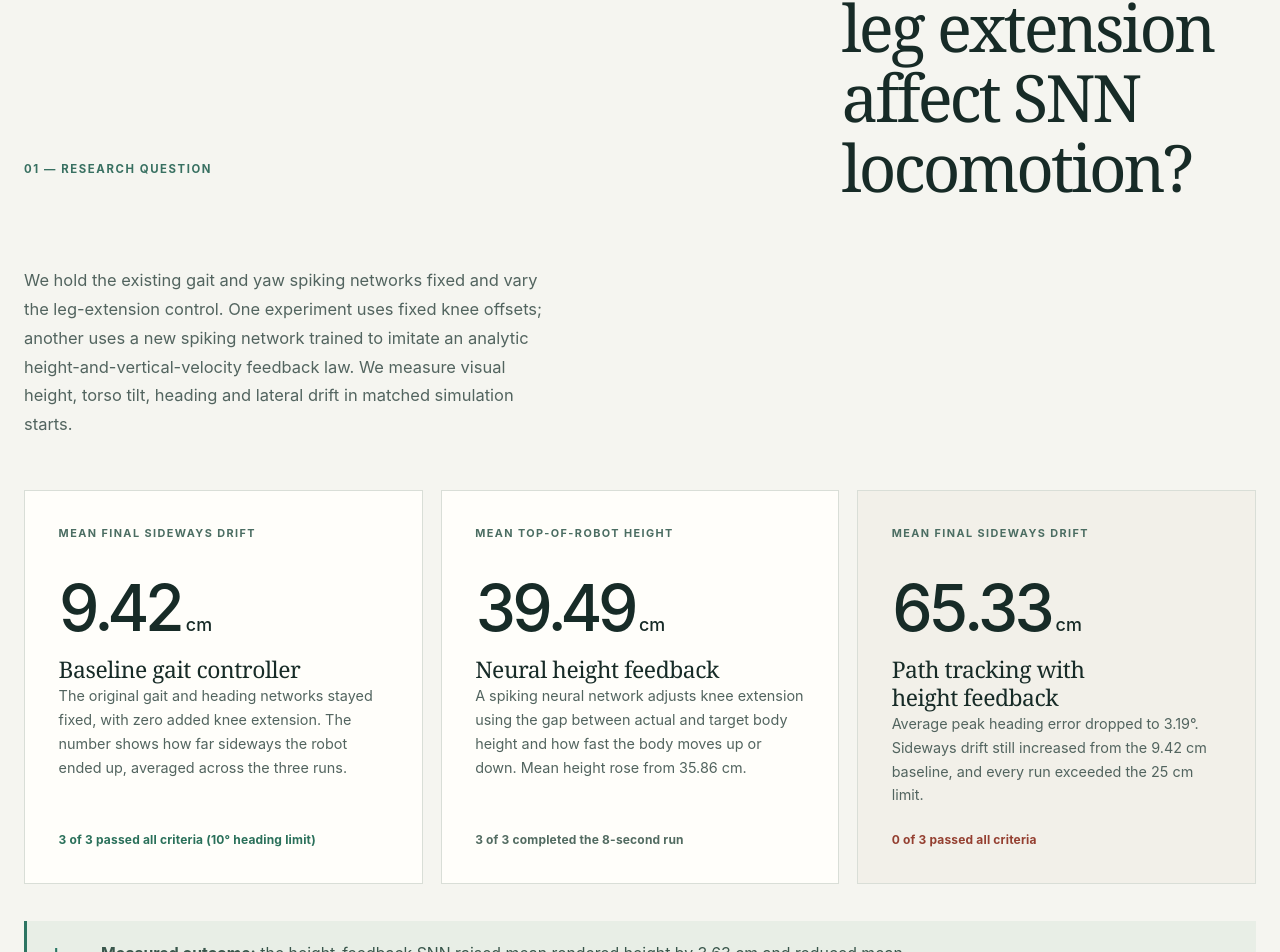
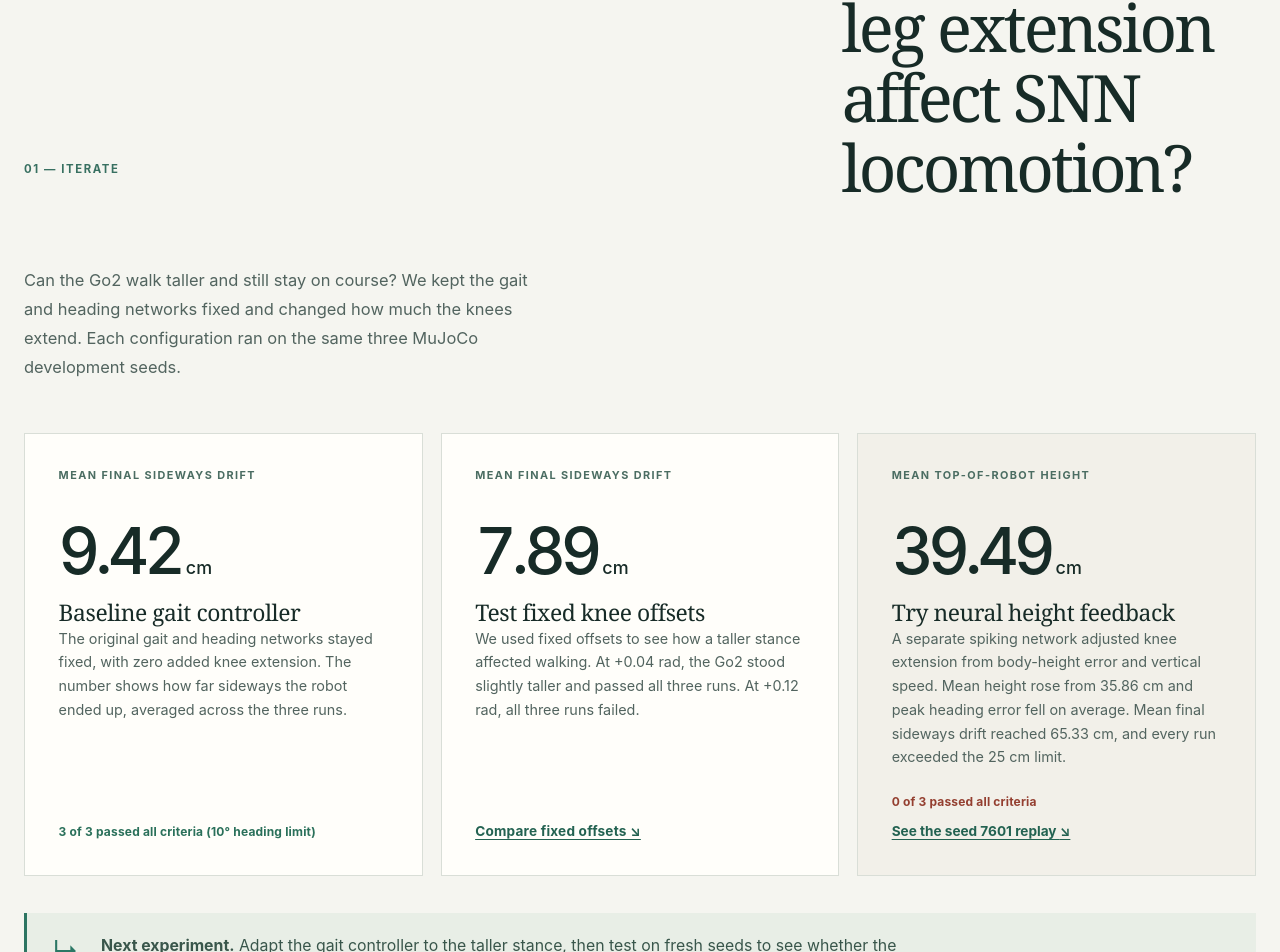
Before and after one commit to MoiseIranejeje/NeuroStride_Starter, a React (Vite) app in the folder dashboard/: page / in a window 1280 px wide. Shown: the part 959-1911 px from the top of the page. Built offline with nearby package versions, Linux system fonts and the light colour scheme; no server answers.

Commit message:
Tell the Go2 Iterate research story

```diff
--- a/dashboard/src/main.tsx
+++ b/dashboard/src/main.tsx
@@ -79,6 +79,7 @@ function modeLabel(mode: string) {
 }
 
 const original = upright.find(row => row.mode === 'baseline')!
+const smallOffset = scan.find(row => row.mode === 'fixed04')!
 const neural = upright.find(row => row.mode === 'neural')!
 
 function App() {
@@ -98,7 +99,7 @@ function App() {
             <span>NEURO<span className="brand-weight">STRIDE</span></span>
           </a>
           <nav aria-label="Site navigation" className="site-nav">
-            <a href="#story">Research question</a>
+            <a href="#story">Iterate</a>
             <a href="#results">Results</a>
             <a href="#methods">Protocol</a>
             <a href="#episodes">Recordings</a>
@@ -115,7 +116,7 @@ function App() {
               <h1 id="hero-heading">Spiking neural control<br /><em>of Unitree Go2.</em></h1>
               <p className="hero-description">We investigate whether spiking neural network (SNN) controllers can maintain forward locomotion, heading, and lateral path accuracy as the Go2 leg posture changes. The experiments compare fixed knee-extension offsets with a separately trained spiking height-feedback controller in MuJoCo.</p>
               <div className="hero-actions">
-                <a className="primary-link" href="#story">Research question <span aria-hidden="true">↘</span></a>
+                <a className="primary-link" href="#story">Explore the iterations <span aria-hidden="true">↘</span></a>
               </div>
             </div>
             <div className="hero-visuals">
@@ -144,9 +145,9 @@ function App() {
 
         <section className="story-section container section" id="story" aria-labelledby="story-title">
           <div className="section-intro">
-            <p className="eyebrow section-index">01 — RESEARCH QUESTION</p>
+            <p className="eyebrow section-index">01 — ITERATE</p>
             <h2 id="story-title">How does leg extension<br />affect SNN locomotion?</h2>
-            <p className="section-lede">We hold the existing gait and yaw spiking networks fixed and vary the leg-extension control. One experiment uses fixed knee offsets; another uses a new spiking network trained to imitate an analytic height-and-vertical-velocity feedback law. We measure visual height, torso tilt, heading and lateral drift in matched simulation starts.</p>
+            <p className="section-lede">Can the Go2 walk taller and still stay on course? We kept the gait and heading networks fixed and changed how much the knees extend. Each configuration ran on the same three MuJoCo development seeds.</p>
           </div>
           <div className="story-grid">
             <article className="story-card">
@@ -157,21 +158,25 @@ function App() {
               <span className="card-outcome positive">3 of 3 passed all criteria (10° heading limit)</span>
             </article>
             <article className="story-card">
+              <span className="card-step">MEAN FINAL SIDEWAYS DRIFT</span>
+              <strong className="card-number">{fmtCm(smallOffset.mean_abs_final_y_m)}<small> cm</small></strong>
+              <h3>Test fixed knee offsets</h3>
+              <p>We used fixed offsets to see how a taller stance affected walking. At +0.04 rad, the Go2 stood slightly taller and passed all three runs. At +0.12 rad, all three runs failed.</p>
+              <a className="card-outcome story-link" href="#results" onClick={() => {
+                setStudyId('extension_scan')
+                setMetricId('drift')
+              }}>Compare fixed offsets <span aria-hidden="true">↘</span></a>
+            </article>
+            <article className="story-card story-card-critical">
               <span className="card-step">MEAN TOP-OF-ROBOT HEIGHT</span>
               <strong className="card-number">{fmtCm(neural.mean_visual_top_height_m)}<small> cm</small></strong>
-              <h3>Neural height feedback</h3>
-              <p>A spiking neural network adjusts knee extension using the gap between actual and target body height and how fast the body moves up or down. Mean height rose from 35.86 cm.</p>
-              <span className="card-outcome neutral">3 of 3 completed the 8-second run</span>
-            </article>
-            <article className="story-card story-card-critical">
-              <span className="card-step">MEAN FINAL SIDEWAYS DRIFT</span>
-              <strong className="card-number">{fmtCm(neural.mean_abs_final_y_m)}<small> cm</small></strong>
-              <h3>Path tracking with height feedback</h3>
-              <p>Average peak heading error dropped to 3.19°. Sideways drift still increased from the 9.42 cm baseline, and every run exceeded the 25 cm limit.</p>
+              <h3>Try neural height feedback</h3>
+              <p>A separate spiking network adjusted knee extension from body-height error and vertical speed. Mean height rose from {fmtCm(original.mean_visual_top_height_m)} cm and peak heading error fell on average. Mean final sideways drift reached {fmtCm(neural.mean_abs_final_y_m)} cm, and every run exceeded the 25 cm limit.</p>
               <span className="card-outcome negative">0 of 3 passed all criteria</span>
+              <a className="story-link" href="#episodes">See the seed 7601 replay <span aria-hidden="true">↘</span></a>
             </article>
           </div>
-          <div className="insight-line"><span aria-hidden="true">↳</span><p><strong>Measured outcome:</strong> the height-feedback SNN raised mean rendered height by 3.63 cm and reduced mean peak yaw from 7.58° to 3.19°, while mean final lateral displacement increased from 9.42 cm to 65.33 cm. The combined straight-walking task failed (0/3 runs).</p></div>
+          <div className="insight-line"><span aria-hidden="true">↳</span><p><strong>Next experiment.</strong> Adapt the gait controller to the taller stance, then test on fresh seeds to see whether the Go2 can maintain its height and stay within the heading and sideways-drift limits.</p></div>
         </section>
 
         <section className="lab-section" id="results" aria-labelledby="results-title">
@@ -297,7 +302,6 @@ function App() {
               <p>Visual height is the highest rendered-mesh point after the first 0.75 s, not the torso-origin height. Only three development starts at 0.45 m/s on flat terrain were examined. Generalization, foot-contact mechanisms and real hardware have not been established.</p>
             </article>
           </div>
-          <div className="method-callout"><span className="eyebrow">NEXT TEST</span><p>Adapt the locomotion controller to the taller nominal stance and test on new seeds, with height, heading error and lateral displacement evaluated together.</p></div>
         </section>
 
         <section className="episodes-section" id="episodes" aria-labelledby="episodes-title">
--- a/dashboard/src/styles.css
+++ b/dashboard/src/styles.css
@@ -90,6 +90,8 @@ p { line-height:1.65; }
 .card-outcome.positive { color:var(--positive); }
 .card-outcome.negative { color:var(--negative); }
 .card-outcome.neutral { color:#526b61; }
+.story-link { align-self:flex-start; color:#236251; font-size:.85rem; font-weight:700; text-decoration:underline; text-underline-offset:.2em; }
+.card-outcome + .story-link { margin-top:.6rem; }
 .story-card-critical { background:#f2f0e9; }
 .insight-line { display:flex; align-items:start; gap:1.4rem; margin-top:2.3rem; padding:1.3rem 1.6rem; border-inline-start:3px solid #2d7562; background:#e8eee6; }
 .insight-line > span { color:#2b7765; font-size:1.65rem; line-height:1.3; }
@@ -160,9 +162,6 @@ tbody tr:hover { background:#edf4eb; }
 .method-number { color:#37836d; font-family:Georgia,Cambria,serif; font-size:1.5rem; }
 .method-grid h3 { font-size:1.21rem; font-weight:700; margin:1.2rem 0 1rem; }
 .method-grid p { color:var(--muted); font-size:.92rem; }
-.method-callout { margin-top:4rem; display:grid; grid-template-columns:minmax(110px,.25fr) 1fr; gap:2rem; padding:2.3rem 2.5rem; background:#e6ece3; }
-.method-callout .eyebrow { color:#417562; }
-.method-callout p { font-family:Georgia,Cambria,serif; font-size:clamp(1.3rem,2.2vw,2.25rem); line-height:1.3; margin:0; }
 .episodes-section { background:#163c33; color:#eff5e9; padding-block:clamp(5rem,8vw,8rem); scroll-margin-top:1.5rem; }
 .episodes-inner { display:grid; grid-template-columns:minmax(0,.9fr) minmax(0,1fr); gap:clamp(2rem,7vw,7rem); align-items:center; }
 .episodes-section .section-index { color:var(--accent); }
@@ -209,7 +208,6 @@ tbody tr:hover { background:#edf4eb; }
   .chart-label { font-size:.77rem; }
   .chart-value { font-size:.82rem; }
   .method-grid { grid-template-columns:1fr; gap:2rem; }
-  .method-callout { grid-template-columns:1fr; gap:.5rem; }
   .episodes-inner { grid-template-columns:1fr; gap:2rem; }
   .footer-inner { grid-template-columns:1fr; gap:.7rem; }
 }
```
